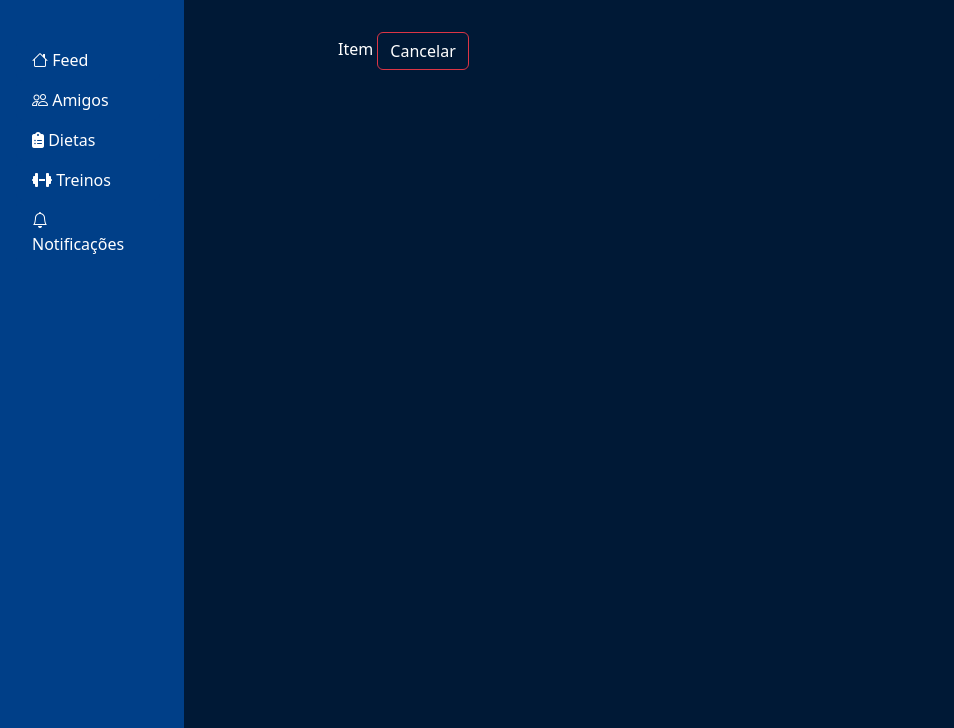
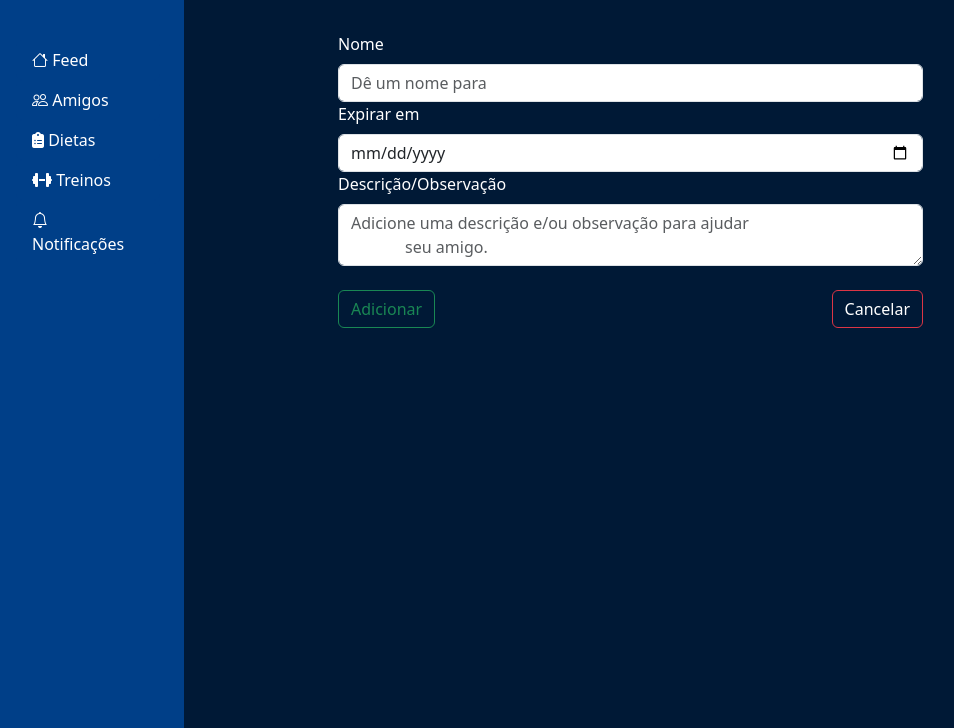
Before and after one commit to GDDev/jubilant-system, a Flask app: page /item/adicionar/1/1 in a window 1280 px wide. Shown: the part 72-800 px from the top of the page, without its empty margins (8-962 px from the left). Run offline with Flask 3, Linux system fonts and the light colour scheme; some libraries are stand-ins or nearby versions.

Commit message:
Started implementing routine items. Refactoring needed

```diff
--- a/project/routine/controllers/item_controller.py
+++ b/project/routine/controllers/item_controller.py
@@ -1,6 +1,7 @@
 from flask import render_template
 
 from .. import item_bp
+from ..forms import NewWorkoutForm, NewDietForm
 from ..services import ItemService
 
 
@@ -9,4 +10,5 @@ item_service = ItemService()
 
 @item_bp.route('/adicionar/<string:routine_type>/<int:routine_id>', methods=['GET', 'POST'])
 def add(routine_type: str, routine_id: int):
-    return render_template('new_item.html', routine_type=routine_type, routine_id=routine_id)
+    form = NewWorkoutForm() if routine_type == 'treino' else NewDietForm()
+    return render_template('new_item.html', form=form, routine_type=routine_type, routine_id=routine_id)
--- a/project/routine/forms/__init__.py
+++ b/project/routine/forms/__init__.py
@@ -1 +1,3 @@
 from .new_routine_form import NewRoutineForm
+from .new_workout_form import NewWorkoutForm
+from .new_diet_form import NewDietForm
--- /dev/null
+++ b/project/routine/forms/new_diet_form.py
@@ -0,0 +1,5 @@
+from .new_item_form import NewItemForm
+
+
+class NewDietForm(NewItemForm):
+    pass
--- /dev/null
+++ b/project/routine/forms/new_item_form.py
@@ -0,0 +1,10 @@
+from flask_wtf import FlaskForm
+from wtforms import StringField, TextAreaField, SubmitField, DateField
+from wtforms.validators import DataRequired, Length
+
+
+class NewItemForm(FlaskForm):
+    name = StringField('Nome', validators=[DataRequired(), Length(max=50)])
+    expiration_date = DateField('Expirar em', format='%d/%m/%Y')
+    description = TextAreaField('Descrição/Observação', validators=[Length(max=500)])
+    submit = SubmitField('Adicionar', render_kw={'class': 'btn btn-outline-success'})
--- a/project/routine/models/workout/exercise_item.py
+++ b/project/routine/models/workout/exercise_item.py
@@ -3,7 +3,6 @@ from datetime import time
 from sqlalchemy import Integer, ForeignKey, Float, Time
 from sqlalchemy.orm import Mapped, relationship, mapped_column
 
-from core import Base
 from ...models import RoutineItem
 
 
--- a/project/routine/templates/new_item.html
+++ b/project/routine/templates/new_item.html
@@ -1,11 +1,49 @@
 {% extends "layout.html" %}
 {% block title %}Adicionar Item à {{ routine_type.capitalize() }}{% endblock %}
+{% if routine_type == 'treino' %}
+	{% set place = 'este treino' %}
+{% elif routine_type == 'dieta' %}
+    {% set place = 'esta dieta' %}
+{% endif %}
 {% block content %}
     <div class="w-75 m-auto">
-        Item
+        <form action="#" method="post" class="d-flex flex-column w-75 text-start">
+            {{ form.csrf_token }}
 
-        <a href="{{ url_for('routine.new', routine_type=routine_type) + '?routine_id={}'.format(routine_id) }}"
-           class="btn
-        btn-outline-danger">Cancelar</a>
+            <!-- Generalized Item form -->
+            {{ form.name.label(class='form-label') }}
+            {{ form.name(class='form-control w-auto', placeholder='Dê um nome para {}'.format(place)) }}
+            {{ form.expiration_date.label(class='form-label') }}
+            {{ form.expiration_date(class='form-control') }}
+            {{ form.description.label(class='form-label') }}
+            {{ form.description(class='form-control', placeholder='Adicione uma descrição e/ou observação para ajudar
+             seu amigo.') }}
+
+            <!-- Specific Workout form -->
+            {% if routine_type == 'treino' %}
+            	{{ form.min_reps.label(class='form-label') }}
+                {{ form.min_reps(class='form-control', value=4) }}
+                {{ form.max_reps.label(class='form-label') }}
+                {{ form.max_reps(class='form-control', placeholder=6) }}
+                {{ form.min_sets.label(class='form-label') }}
+                {{ form.min_sets(class='form-control', value=3) }}
+                {{ form.max_sets.label(class='form-label') }}
+                {{ form.max_sets(class='form-control', placeholder=8) }}
+                {{ form.set_duration.label(class='form-label') }}
+                {{ form.set_duration(class='form-control') }}
+                {{ form.set_interval.label(class='form-label') }}
+                {{ form.set_interval(class='form-control') }}
+                {{ form.weight.label(class='form-label') }}
+                {{ form.weight(class='form-control', placeholder='10,0') }}
+            {% endif %}
+            <!-- Specific Diet form -->
+
+            <!-- Submit button -->
+            <div class="d-flex justify-content-between text-end mt-4 align-items-end w-100">
+                {{ form.submit }}
+                <a href="{{ url_for('routine.new', routine_type=routine_type) + '?routine_id={}'.format(routine_id) }}"
+               class="btn btn-outline-danger">Cancelar</a>
+            </div>
+        </form>
     </div>
 {% endblock %}
--- a/project/routine/templates/new_routine.html
+++ b/project/routine/templates/new_routine.html
@@ -10,7 +10,6 @@
         <div class="d-flex flex-column align-items-center justify-content-center">
             <form action="{{ url_for('routine.new', routine_type=routine_type) }}" method="post">
                 {{ form.csrf_token }}
-                Routine ID1: {{ routine.id }}
                 {{ form.routine_id(type="hidden", value=routine.id if routine else "") }}
 
                 <div class="d-flex">
```
Also changed, not shown: project/routine/forms/new_workout_form.py (added, +20 -0 lines), project/routine/models/forms/workout_form.py (deleted, +0 -17 lines), project/routine/models/forms/__init__.py (deleted).
